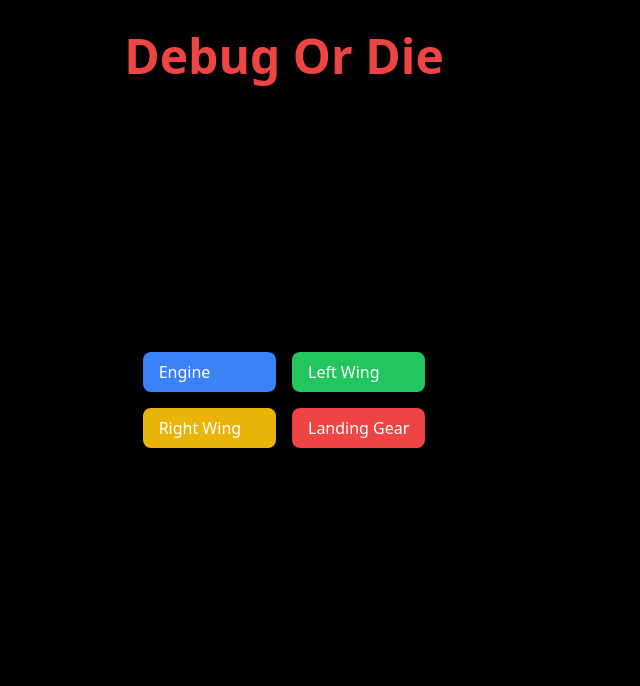
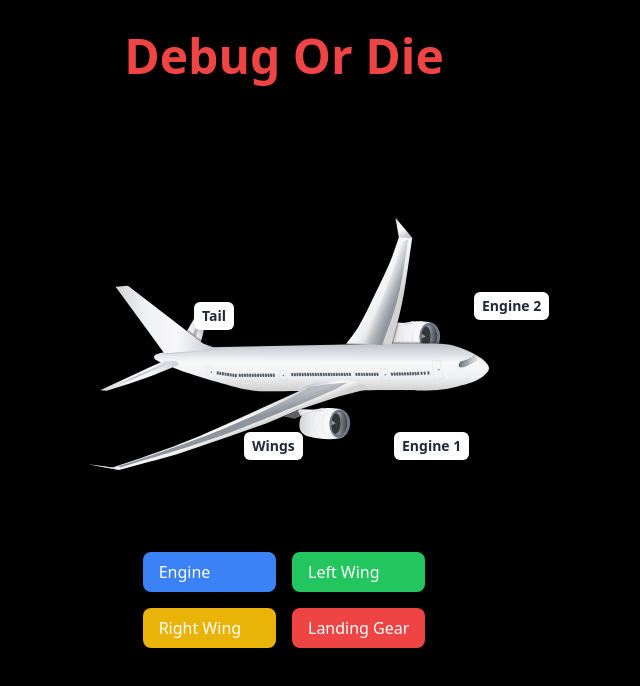
Before and after one commit to alinazir105/debug-or-die, a React (Vite) app: page / in a window 1280 px wide. Shown: the top 686 px of the page, without its empty margins (356-996 px from the left). Built offline with nearby package versions, Linux system fonts and the light colour scheme.

Commit message:
plane animation added

```diff
--- a/package.json
+++ b/package.json
@@ -12,6 +12,7 @@
   "dependencies": {
     "@leenguyen/react-flip-clock-countdown": "^1.6.0",
     "debug-or-die": "file:",
+    "framer-motion": "^12.0.1",
     "react": "^18.3.1",
     "react-dom": "^18.3.1",
     "react-router-dom": "^7.1.1"
--- a/src/pages/HomePage.jsx
+++ b/src/pages/HomePage.jsx
@@ -1,5 +1,8 @@
-import React, { Component } from "react";
+import React, { useState } from "react";
+import { Component } from "react";
 import { Link } from "react-router-dom";
+import { motion } from "framer-motion";
+import airplane from "../assets/aeroplane-147495.svg";
 import FlipClockCountdown from "@leenguyen/react-flip-clock-countdown";
 import "@leenguyen/react-flip-clock-countdown/dist/index.css";
 
@@ -27,6 +30,47 @@ class Example extends Component {
 }
 
 const HomePage = () => {
+  const [activeArea, setActiveArea] = useState(null);
+
+  const handleAreaClick = (path) => {
+    window.location.href = path;
+  };
+
+  const areas = [
+    {
+      id: "engine2",
+      label: "Engine 2",
+      path: "/page1",
+      labelPosition: { top: "140px", left: "830px" },
+    },
+    {
+      id: "wings",
+      label: "Wings",
+      path: "/page2",
+      labelPosition: { top: "280px", left: "600px" },
+    },
+    {
+      id: "engine1",
+      label: "Engine 1",
+      path: "/page3",
+      labelPosition: { top: "280px", left: "750px" },
+    },
+    {
+      id: "tail",
+      label: "Tail",
+      path: "/page4",
+      labelPosition: { top: "150px", left: "550px" },
+    },
+  ];
+
+  const handleMouseEnter = (areaId) => {
+    setActiveArea(areaId);
+  };
+
+  const handleMouseLeave = () => {
+    setActiveArea(null);
+  };
+
   return (
     <div className="min-h-screen flex flex-col items-center justify-center bg-black">
       <h1 className="flex justify-center mt-8 text-5xl font-bold mb-8 text-red-500 absolute top-0 ">
@@ -35,6 +79,73 @@ const HomePage = () => {
       <div className="absolute top-0 right-0">
         <Example />
       </div>
+      <div className="relative w-full h-[400px]">
+        {/* <motion.div
+          className="absolute w-[300px] h-[300px]"
+          initial={{ x: -500, y: 0 }}
+          animate={{ x: 800, y: [-20, 20, -20] }}
+          transition={{ repeat: Infinity, duration: 5 }}
+        >
+          <img
+            src={airplane} // Replace with your airplane image URL
+            alt="Flying Airplane"
+            className="w-full h-auto"
+          />
+        </motion.div> */}
+        <motion.div
+          className="absolute flex justify-center items-center"
+          style={{
+            top: "15%",
+            left: "35%",
+            transform: "translate(-50%, -50%)", // Center the airplane
+            width: "400px",
+            height: "300px",
+          }}
+          initial={{ y: 0 }}
+          animate={{
+            y: [0, -20, 0], // Floating effect
+            rotate: [0, 2, -2, 0], // Slight rotation for flying
+          }}
+          transition={{
+            repeat: Infinity,
+            duration: 4,
+            ease: "easeInOut", // Smooth easing
+          }}
+        >
+          <img
+            src={airplane} // Replace with your airplane image URL
+            alt="Flying Airplane"
+            className="w-full h-auto"
+          />
+        </motion.div>
+
+        {areas.map((area) => (
+          <div
+            key={area.id}
+            className={`absolute transition-all duration-300 px-2 py-1 rounded-md text-sm font-semibold
+                        ${
+                          activeArea === area.id
+                            ? "bg-blue-500 text-white scale-110"
+                            : "bg-white text-gray-800 shadow-md"
+                        }`}
+            style={area.labelPosition}
+          >
+            <button
+              onMouseEnter={() => handleMouseEnter(area.id)}
+              onMouseLeave={handleMouseLeave}
+              onClick={(e) => {
+                e.preventDefault();
+                handleAreaClick(area.path);
+              }}
+              className="text-sm font-semibold"
+              style={{ cursor: "pointer" }}
+            >
+              {area.label}
+            </button>
+          </div>
+        ))}
+      </div>
+
       <div className="grid grid-cols-2 gap-4">
         <Link
           to="/engine"
```
Also changed, not shown: src/assets/aeroplane-147495.svg (added), 1 other file (tests, documents, lock files or other folders).
